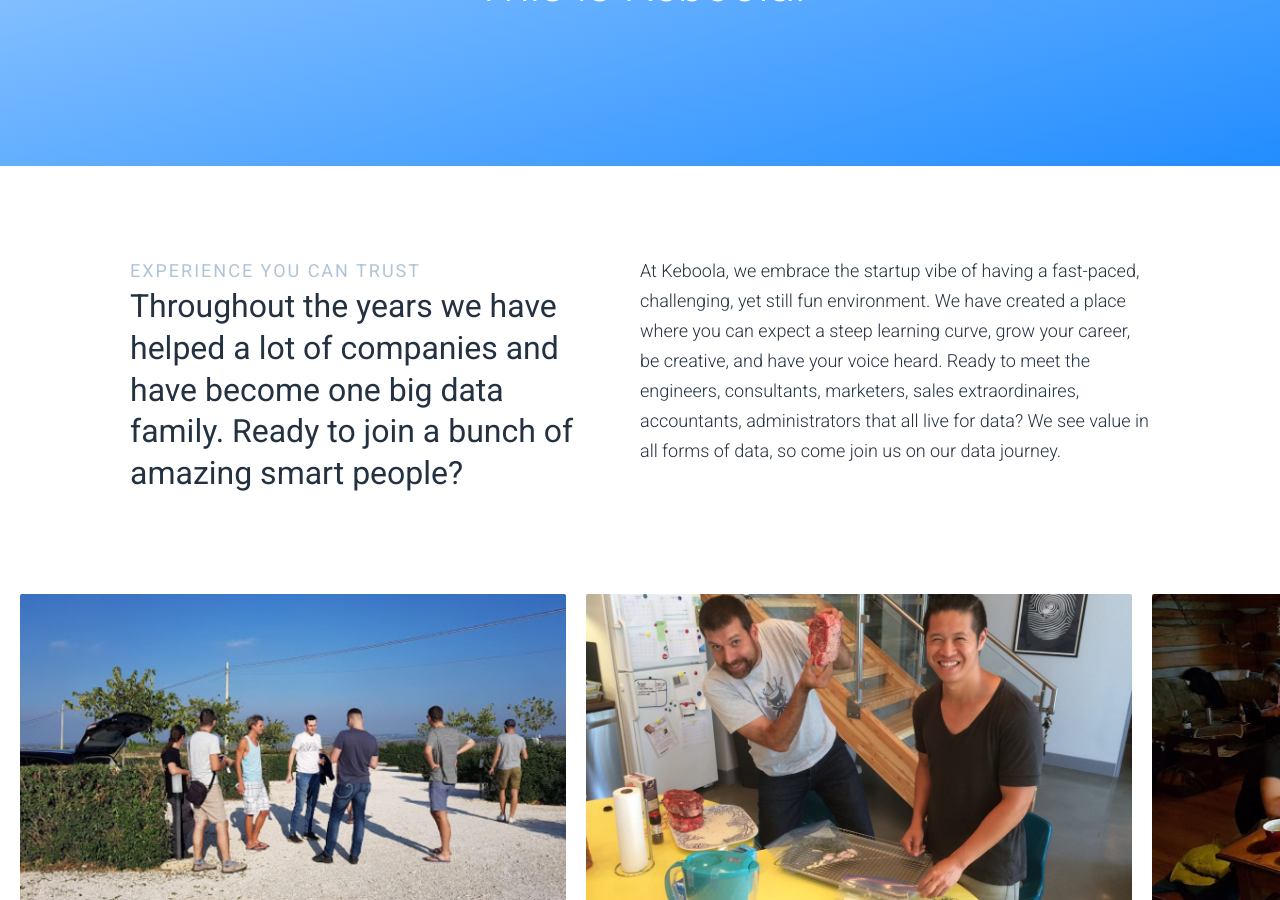
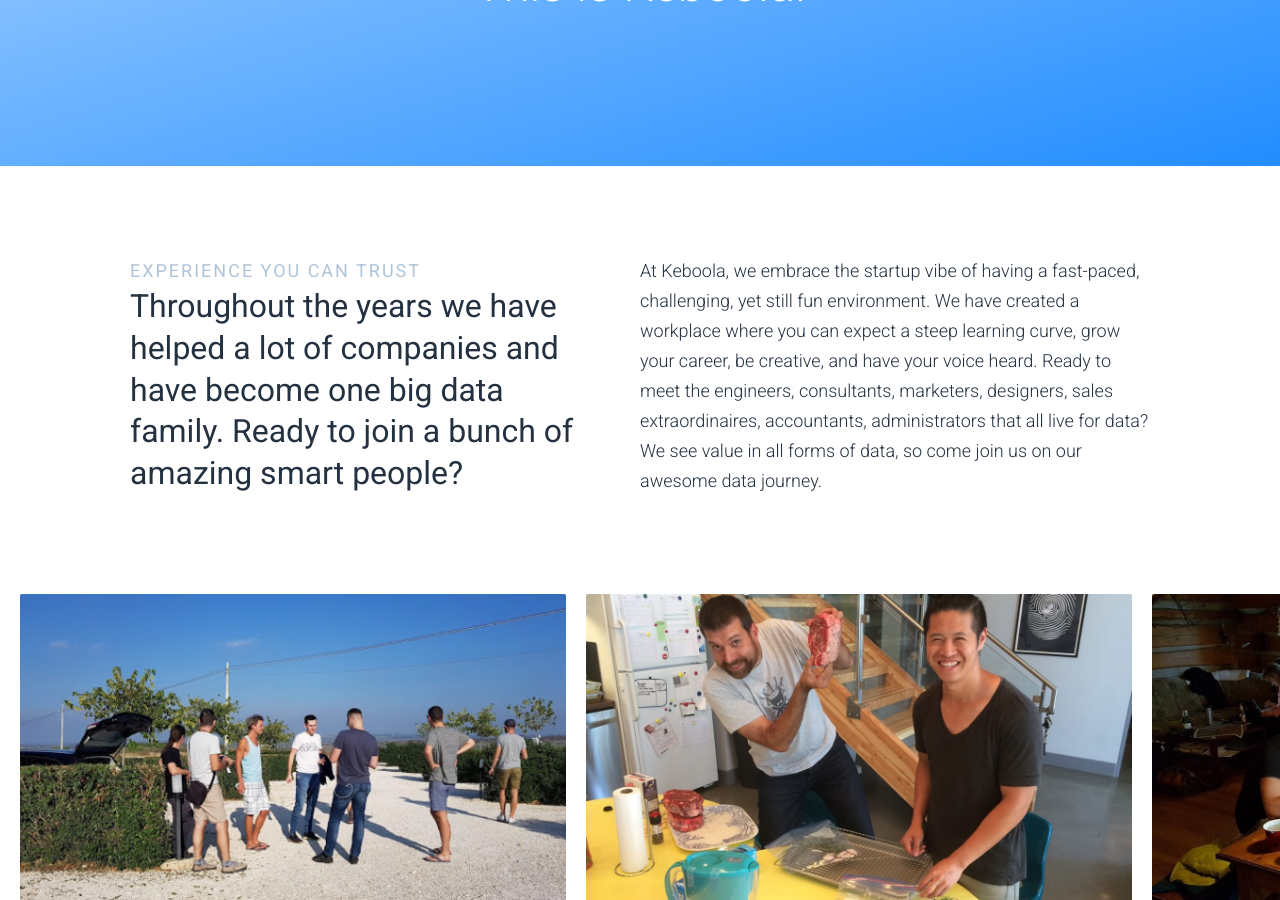
Before and after one commit to keboola/website, a Jekyll site: the page built from _about/about.md, in a window 1280 px wide and 900 px high, scrolled down 314 px. Built offline with Jekyll 4.4.1, drawn with Linux system fonts in a browser that asks for light colours; nearby versions of some CDN libraries.

Commit message:
Update from Forestry.io - Updated about.md

```diff
--- a/_about/about.md
+++ b/_about/about.md
@@ -16,11 +16,11 @@ page_sections:
     one big data family. Ready to join a bunch of amazing smart people?
   subheadline: experience you can trust
   content: At Keboola, we embrace the startup vibe of having a fast-paced, challenging,
-    yet still fun environment. We have created a place where you can expect a steep
-    learning curve, grow your career, be creative, and have your voice heard. Ready
-    to meet the engineers, consultants, marketers, sales extraordinaires, accountants,
-    administrators that all live for data? We see value in all forms of data, so come
-    join us on our data journey.
+    yet still fun environment. We have created a workplace where you can expect a
+    steep learning curve, grow your career, be creative, and have your voice heard.
+    Ready to meet the engineers, consultants, marketers, designers, sales extraordinaires,
+    accountants, administrators that all live for data? We see value in all forms
+    of data, so come join us on our awesome data journey.
   headlinesmall: true
 - template: gallery-list
   block: gallery-list
```
Also changed, not shown: .forestry/front_matter/templates/page-builder.yml.
